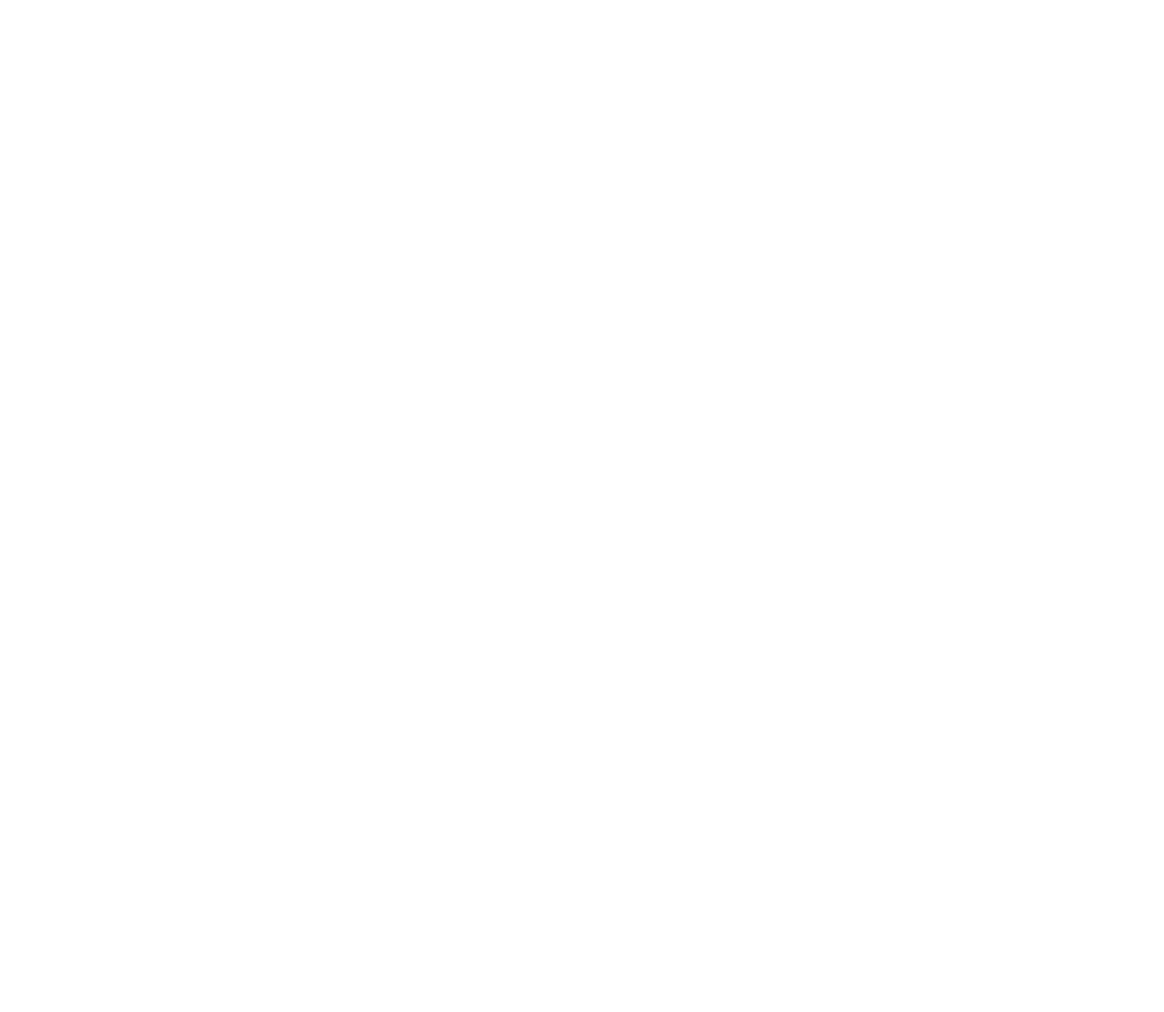
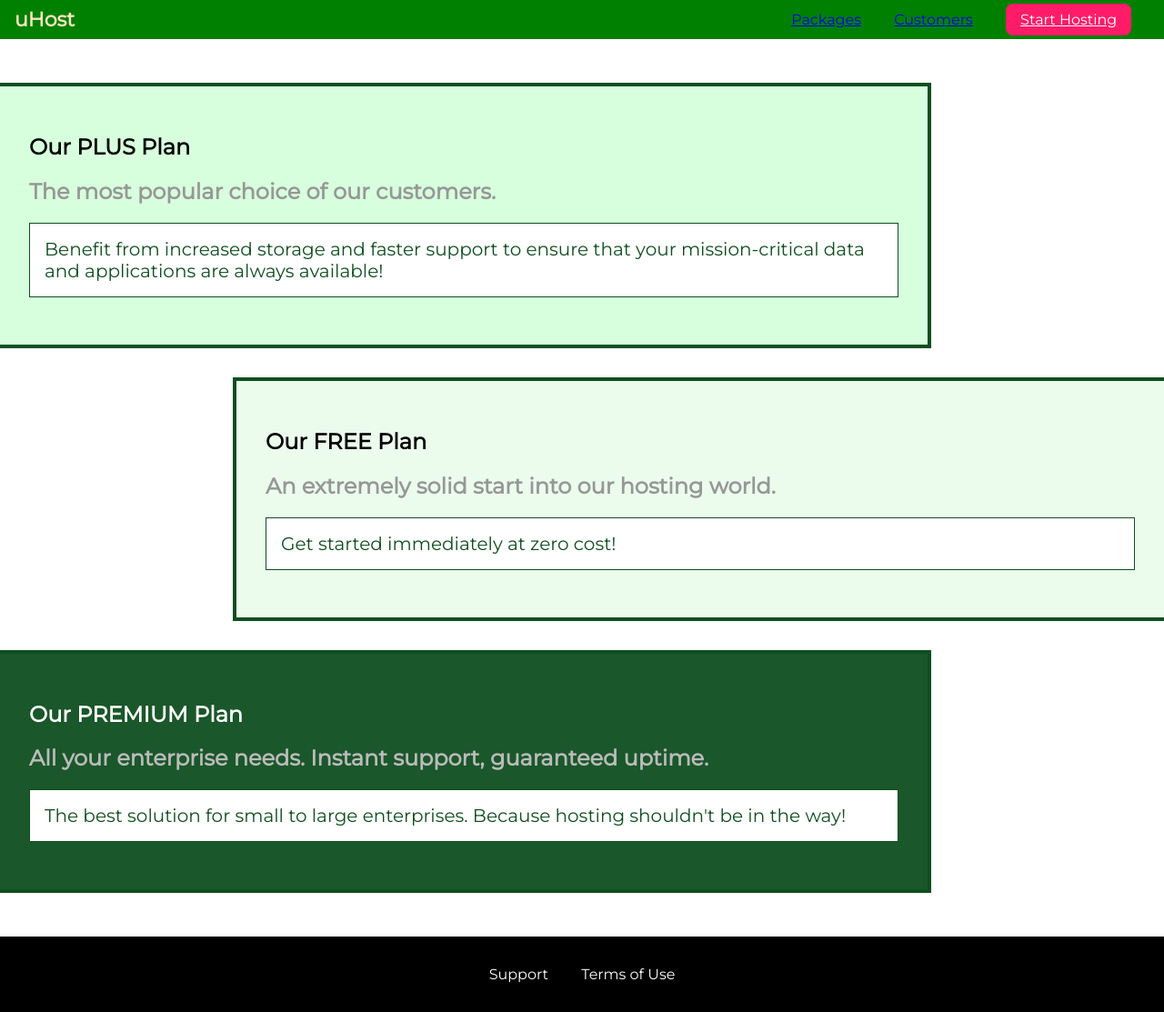
Before and after one commit to CastleArg/CSSJAM, a plain HTML site: page packages/index.html in a window 1280 px wide. Shown: the whole page at 91% size. Before the commit the page ends 800 px from the top, so only its background shows below. Drawn offline with Linux system fonts and the light colour scheme.

Commit message:
add packages page

```diff
--- a/main.css
+++ b/main.css
@@ -1,17 +1,16 @@
-* {
-  box-sizing: border-box;
-}
 
-body {
-  font-family: "Montserrat";
-  margin: 0;
-}
 
 #product-overview {
   background-image: url("./assets/freedom.jpg");
   padding: 10px;
   width: 100%;
   height: 528px;
+}
+
+.plan__list {
+    width: 80%;
+    margin: auto;
+    text-align: center;
 }
 
 #product-overview h1 {
@@ -77,67 +76,6 @@ body {
   text-align: center;
 }
 
-.main-header {
-  background: green;
-  padding: 8px 16px;
-  width: 100%;
-}
-.main-nav__items {
-  margin: 0;
-  padding: 0;
-  list-style: none;
-}
-.main-nav__item {
-  display: inline-block;
-  color: darkgreen;
-  margin: 0px 16px;
-}
-
-main-nav__item a {
-  text-decoration: none;
-  color: darkblue;
-  font-weight: bold;
-  padding: 3px;
-}
-
-.main-nav__item a:hover,
-.main-nav__item a:active {
-  color: bisque;
-  border-bottom: 5px solid whitesmoke;
-}
-
-.main-nav__item--cta a:hover,
-.main-nav__item--cta a:active {
-  color: #ff1b68;
-  background: white;
-  border: none;
-}
-
-.main-nav {
-  display: inline-block;
-  text-align: right;
-  width: calc(100% - 74px);
-  vertical-align: middle;
-}
-
-.main-nav__item--cta a {
-  color: white;
-  background: #ff1b68;
-  padding: 8px 16px;
-  border-radius: 8px;
-}
-
-.main-header > div {
-  display: inline-block;
-  vertical-align: middle;
-}
-
-.main-header__brand {
-  color: bisque;
-  text-decoration: none;
-  font-weight: bold;
-  font-size: 22px;
-}
 
 .button {
     background: darkgreen;
--- /dev/null
+++ b/packages.css
@@ -0,0 +1,69 @@
+main {
+    padding-top: 32px;
+}
+
+.package {
+    width: 80%;
+    margin: 16px 0;
+    border: 4px solid #0e4f1f;
+    border-left: none;
+}
+
+.package a {
+    text-decoration: none;
+    color: inherit;
+    display: block;
+    padding: 32px;
+}
+.package:hover,
+.package:active {
+    box-shadow: 2px 2px 4px rgba(0,0,0,0.5);
+    border-color: #ff5454;
+
+}
+
+.package__subtitle {
+    color: #979797;
+}
+
+.package__info {
+    padding: 16px;
+    border: 1px solid #0e4f1f;
+    font-size: 20px;
+    color: #0e4f1f;
+    background: white;
+}
+
+#plus {
+    background: rgba(213,255,220,0.95);
+}
+
+
+#free {
+    background: rgba(234,252,237,0.95);
+    float: right;
+    border-right: none;
+    border-left:  4px solid #0e4f1f;;
+}
+
+#free:hover,
+#free:active {
+    border-left-color: #ff5454;
+
+}
+
+#premium {
+    background: rgba(14,79,31,0.95);
+}
+
+#premium .package__title {
+    color: white;
+}
+
+#premium .package__subtitle {
+    color: #bbb;
+}
+
+.clearfix {
+    clear: right;
+}
--- a/packages/index.html
+++ b/packages/index.html
@@ -0,0 +1,70 @@
+<!DOCTYPE html>
+<html lang="en">
+<link href="https://fonts.googleapis.com/css?family=Montserrat&display=swap" rel="stylesheet">
+
+<head>
+    <meta charset="UTF-8">
+    <meta http-equiv="X-UA-Compatible" content="ie=edge">
+    <title>uHost</title>
+    <link rel="shortcut icon" href="../favicon.png">
+    <link rel="stylesheet"  href="../shared.css">
+    <link rel="stylesheet"  href="../packages.css">
+</head>
+
+<body>
+    <header class="main-header">
+        <div>
+            <a href="../index.html" class="main-header__brand">
+                uHost
+            </a>
+        </div>
+        <nav class="main-nav">
+            <ul class="main-nav__items">
+                <li class="main-nav__item">
+                    <a href="index.html">Packages</a>
+                </li>
+                <li class="main-nav__item">
+                    <a href="../customers/index.html">Customers</a>
+                </li>
+                <li class="main-nav__item main-nav__item--cta">
+                    <a href="../start-hosting/index.html">Start Hosting</a>
+                </li>
+            </ul>
+        </nav>
+    </header>
+    <main>
+        <section id="plus" class="package">
+            <a href="#">
+                <h1 class="package__title">Our PLUS Plan</h1>
+                <h2 class="package__subtitle">The most popular choice of our customers.</h2>
+                <p class="package__info">Benefit from increased storage and faster support to ensure that your mission-critical data and applications
+                    are always available!</p>
+            </a>
+        </section>
+        <section id="free" class="package">
+            <a href="#">
+                <h1 class="package__title">Our FREE Plan</h1>
+                <h2 class="package__subtitle">An extremely solid start into our hosting world.</h2>
+                <p class="package__info">Get started immediately at zero cost!</p>
+            </a>
+        </section>
+        <div class="clearfix"></div>
+        <section id="premium" class="package">
+            <a href="#">
+                <h1 class="package__title">Our PREMIUM Plan</h1>
+                <h2 class="package__subtitle">All your enterprise needs. Instant support, guaranteed uptime. </h2>
+                <p class="package__info">The best solution for small to large enterprises. Because hosting shouldn't be in the way!</p>
+            </a>
+        </section>
+    </main>
+    <footer class="main-footer">
+    	<nav>
+    	    <ul class="main-footer__links">
+    	        <li class="main-footer__link"><a href="#">Support</a></li>
+    	        <li class="main-footer__link"><a href="#">Terms of Use</a></li>
+    	    </ul>
+    	</nav>
+    </footer>
+</body>
+
+</html>
--- /dev/null
+++ b/shared.css
@@ -0,0 +1,94 @@
+* {
+    box-sizing: border-box;
+  }
+
+  body {
+    font-family: "Montserrat";
+    margin: 0;
+  }
+.main-header {
+    background: green;
+    padding: 8px 16px;
+    width: 100%;
+  }
+  .main-nav__items {
+    margin: 0;
+    padding: 0;
+    list-style: none;
+  }
+  .main-nav__item {
+    display: inline-block;
+    color: darkgreen;
+    margin: 0px 16px;
+  }
+
+  main-nav__item a {
+    text-decoration: none;
+    color: darkblue;
+    font-weight: bold;
+    padding: 3px;
+  }
+
+  .main-nav__item a:hover,
+  .main-nav__item a:active {
+    color: bisque;
+    border-bottom: 5px solid whitesmoke;
+  }
+
+  .main-nav__item--cta a:hover,
+  .main-nav__item--cta a:active {
+    color: #ff1b68;
+    background: white;
+    border: none;
+  }
+
+  .main-nav {
+    display: inline-block;
+    text-align: right;
+    width: calc(100% - 74px);
+    vertical-align: middle;
+  }
+
+  .main-nav__item--cta a {
+    color: white;
+    background: #ff1b68;
+    padding: 8px 16px;
+    border-radius: 8px;
+  }
+
+  .main-header > div {
+    display: inline-block;
+    vertical-align: middle;
+  }
+
+  .main-header__brand {
+    color: bisque;
+    text-decoration: none;
+    font-weight: bold;
+    font-size: 22px;
+  }
+
+
+
+.main-footer {
+    background-color: black;
+    padding: 32px;
+    margin-top: 48px;
+}
+
+.main-footer__links {
+    list-style: none;
+    margin: 0;
+    padding: 0;
+    text-align: center;
+}
+
+.main-footer__link {
+    display: inline-block;
+    margin: 0 16px;
+}
+
+.main-footer__link a {
+    color: white;
+    text-decoration: none;
+}
```
Also changed, not shown: index.html (+12 -3 lines).
